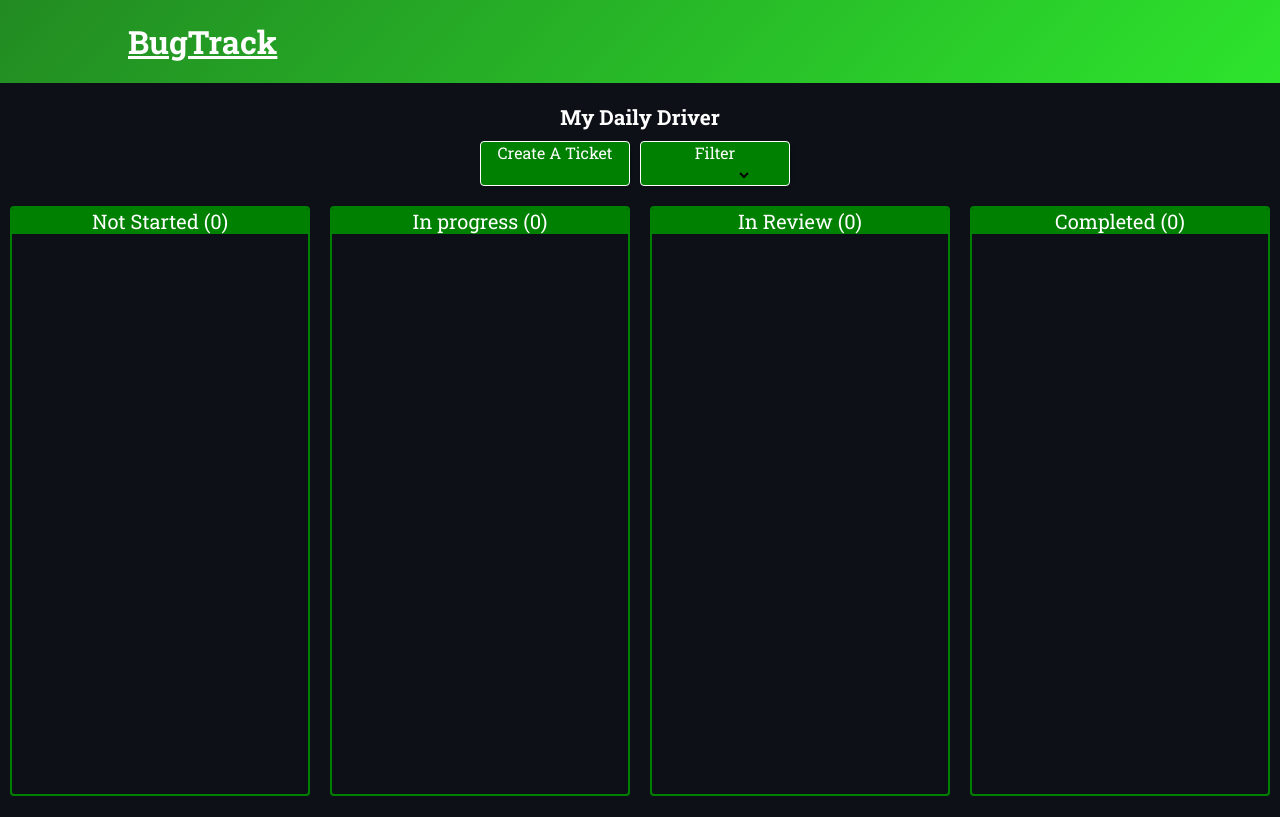
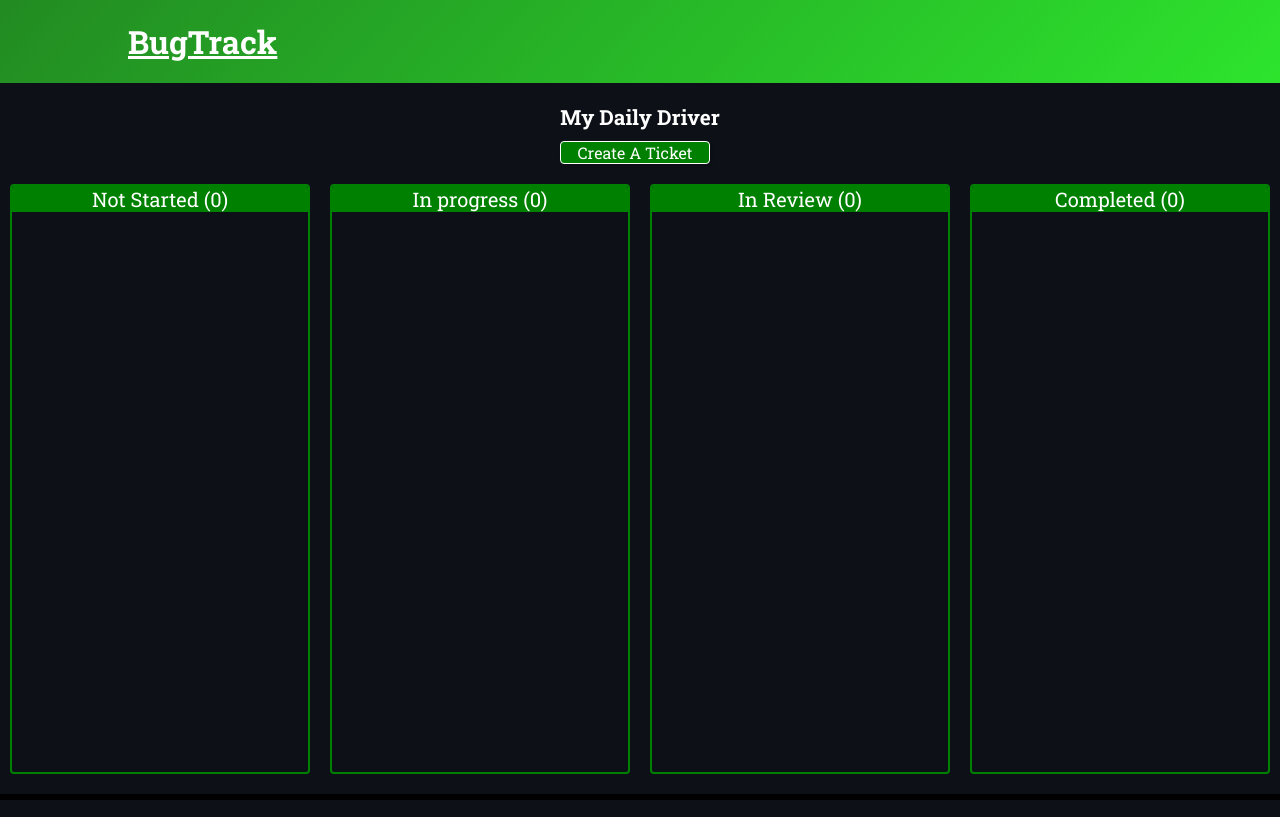
Before and after one commit to EvanNikaloasTheFirst/My-Kanban, a Next.js app: page / in a window 1280 px wide. Built offline with nearby package versions, Linux system fonts and the light colour scheme.

Commit message:
Filter function disabled

```diff
--- a/src/pages/index.js
+++ b/src/pages/index.js
@@ -233,7 +233,7 @@ function handleOnDrop(endLocation) {
                     Create A Ticket
                 </div>
 
-                <div className={detailedProject.createTicketBtn}>
+                {/* <div className={detailedProject.createTicketBtn}>
                    Filter    <br/>
         <select id="type" onChange={(e) => setFilterValue(e.target.value)} className={styles.filterBar}
         aria-label="Select type">
@@ -243,7 +243,7 @@ function handleOnDrop(endLocation) {
         <option value="Medium">Medium</option>
         <option value="Low">Low</option>
     </select>
-                </div>
+                </div> */}
 
                 {showModal &&
                     <PopupModal  onClose={() => setShowModal(false)} />
```
